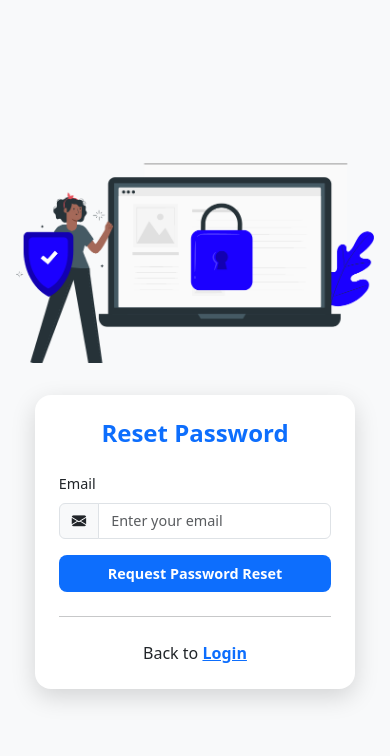
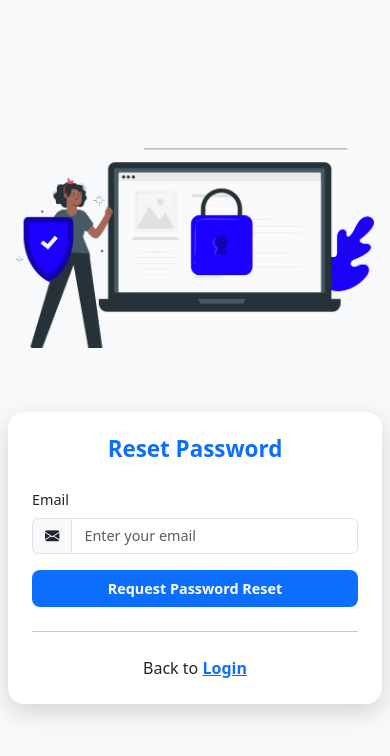
Before and after one commit to Chhea012/automated_system, a Flask app: page /auth/reset_password_request in a window 390 px wide. Shown: the top 756 px of the page. Run offline with Flask 3, Linux system fonts and the light colour scheme; parts of the project's set-up code (start-up, migrations or seed data) failed here and were passed over.

Commit message:
feature: add the responsive more good user friendly ui

```diff
--- a/app/templates/auth/reset_password_request.html
+++ b/app/templates/auth/reset_password_request.html
@@ -20,14 +20,20 @@
         .reset-wrapper {
             max-width: 1100px;
             width: 100%;
+            gap: 2rem;
         }
         .reset-image {
-            flex: 1.2;
+            flex: 1.3;
             padding: 1rem;
+            display: flex;
+            justify-content: center;
+            align-items: center;
         }
         .reset-image img {
             width: 100%;
             height: auto;
+            max-height: 500px;
+            object-fit: contain;
         }
         .reset-card {
             flex: 1;
@@ -47,29 +53,36 @@
             border-radius: .5rem;
         }
 
-        /* Tablet (screens smaller than 992px) */
+        /* Tablet (between 576px and 991px) */
         @media (max-width: 991.98px) {
             .reset-wrapper {
                 flex-direction: column;
-                max-width: 700px;
-                margin: 1rem;
+                align-items: center;
+                max-width: 720px;
+                margin: 1rem auto;
+                padding: 1rem;
             }
             .reset-image {
-                flex: none;
                 width: 100%;
                 max-width: 500px;
                 margin-bottom: 1.5rem;
             }
+            .reset-image img {
+                max-height: 300px;
+                object-fit: contain;
+            }
             .reset-card {
-                max-width: 100%;
+                width: 100%;
+                max-width: 480px;
                 padding: 2rem;
             }
         }
 
-        /* Mobile (screens smaller than 576px) */
+        /* Mobile (smaller than 576px) */
         @media (max-width: 575.98px) {
             .reset-wrapper {
                 margin: 0.5rem;
+                padding: 0;
             }
             .reset-image {
                 padding: 0.5rem;
@@ -80,10 +93,11 @@
                 object-fit: cover;
             }
             .reset-card {
+                width: 100%;
                 padding: 1.5rem;
             }
             .reset-card h3 {
-                font-size: 1.5rem;
+                font-size: 1.4rem;
             }
             .btn-primary {
                 font-size: 0.9rem;
```
